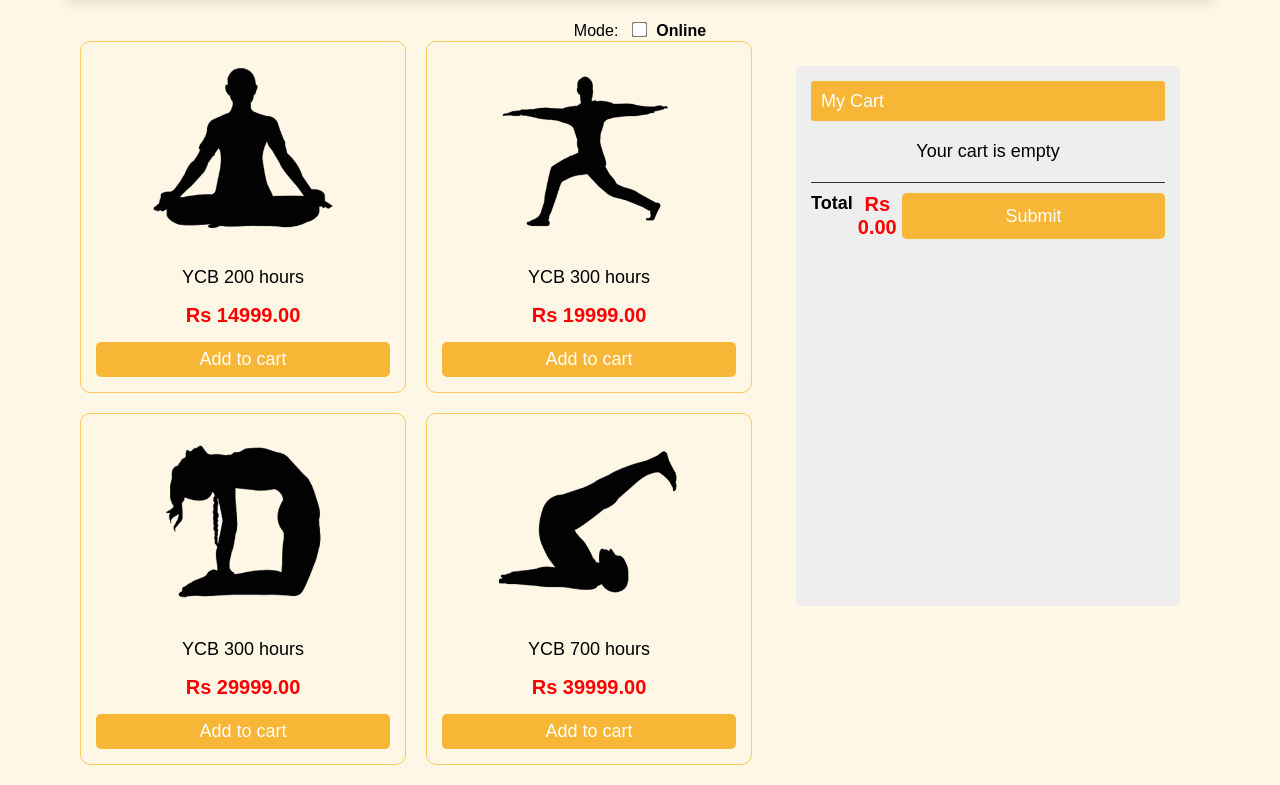
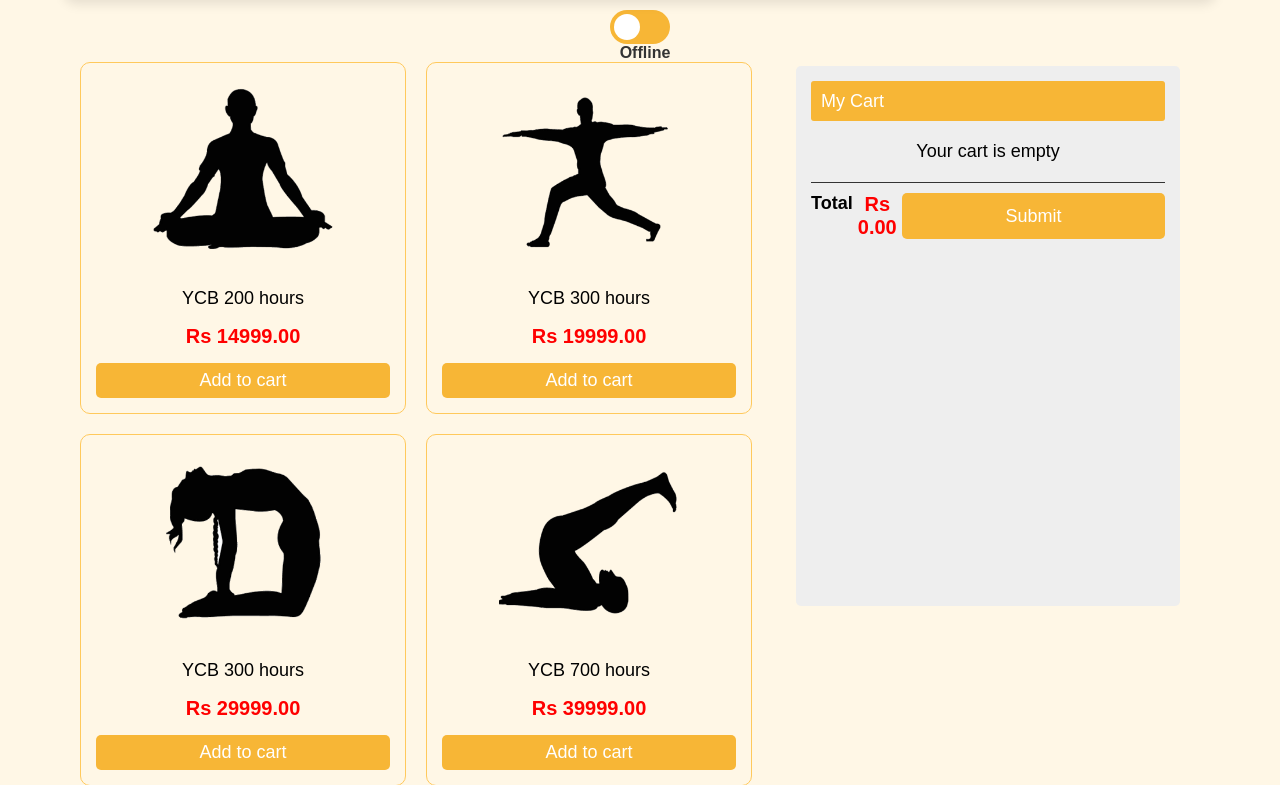
Before and after one commit to Sohamgujar71/Indramala_Yoga, a Flask app: page /teachercart in a window 1280 px wide. Shown: the part 170-955 px from the top of the page. Run offline with Flask 3, Linux system fonts and the light colour scheme; some libraries are stand-ins or nearby versions.

Commit message:
small changes

```diff
--- a/Yogaws-main/main.py
+++ b/Yogaws-main/main.py
@@ -16,7 +16,7 @@ def make_session_permanent():
 
 def get_db():
     if 'db' not in g:
-        g.db = sqlite3.connect('Yogaws-main/instances/YWS.db')
+        g.db = sqlite3.connect('./instances/YWS.db')
     return g.db
 
 @app.teardown_appcontext
--- a/Yogaws-main/static/styles/teachercart.css
+++ b/Yogaws-main/static/styles/teachercart.css
@@ -11,6 +11,68 @@ body{
     justify-content: center;
     flex-direction: column;
     background-color: #fff7e6;
+}
+
+/* Toggle Switch Styles */
+.switch {
+    position: relative;
+    display: inline-block;
+    width: 60px;
+    height: 34px;
+}
+
+.switch input {
+    opacity: 0;
+    width: 0;
+    height: 0;
+}
+
+.slider {
+    position: absolute;
+    cursor: pointer;
+    top: 0;
+    left: 0;
+    right: 0;
+    bottom: 0;
+    background-color: #f7b636;
+    transition: 0.4s;
+    border-radius: 34px;
+}
+
+.slider:before {
+    position: absolute;
+    content: "";
+    height: 26px;
+    width: 26px;
+    left: 4px;
+    bottom: 4px;
+    background-color: white;
+    transition: 0.4s;
+    border-radius: 50%;
+}
+
+input:checked + .slider {
+    background-color: #fa7921;
+}
+
+input:checked + .slider:before {
+    transform: translateX(26px);
+}
+
+/* Rounded sliders */
+.slider.round {
+    border-radius: 34px;
+}
+
+.slider.round:before {
+    border-radius: 50%;
+}
+
+#mode-status {
+    margin-left: 10px;
+    font-size: 16px;
+    font-weight: bold;
+    color: #333;
 }
 
 .header {
--- a/Yogaws-main/templates/teachercart.html
+++ b/Yogaws-main/templates/teachercart.html
@@ -18,11 +18,11 @@
             </div>
             <div class="cart"><i class="fa-solid fa-cart-shopping"></i><p id="count">0</p></div>
         </div>
-        <div class="toggle-container">
-            <label for="mode-toggle">Mode:</label>
-            <input type="checkbox" id="mode-toggle" />
-            <span id="mode-status">Online</span>
-        </div>
+        <label class="switch">
+            <input type="checkbox" id="mode-toggle">
+            <span class="slider round"></span>
+        </label>
+        <span id="mode-status">Offline</span>
         <div class="container">
             <div id="root"></div>
             <div class="sidebar">
```
